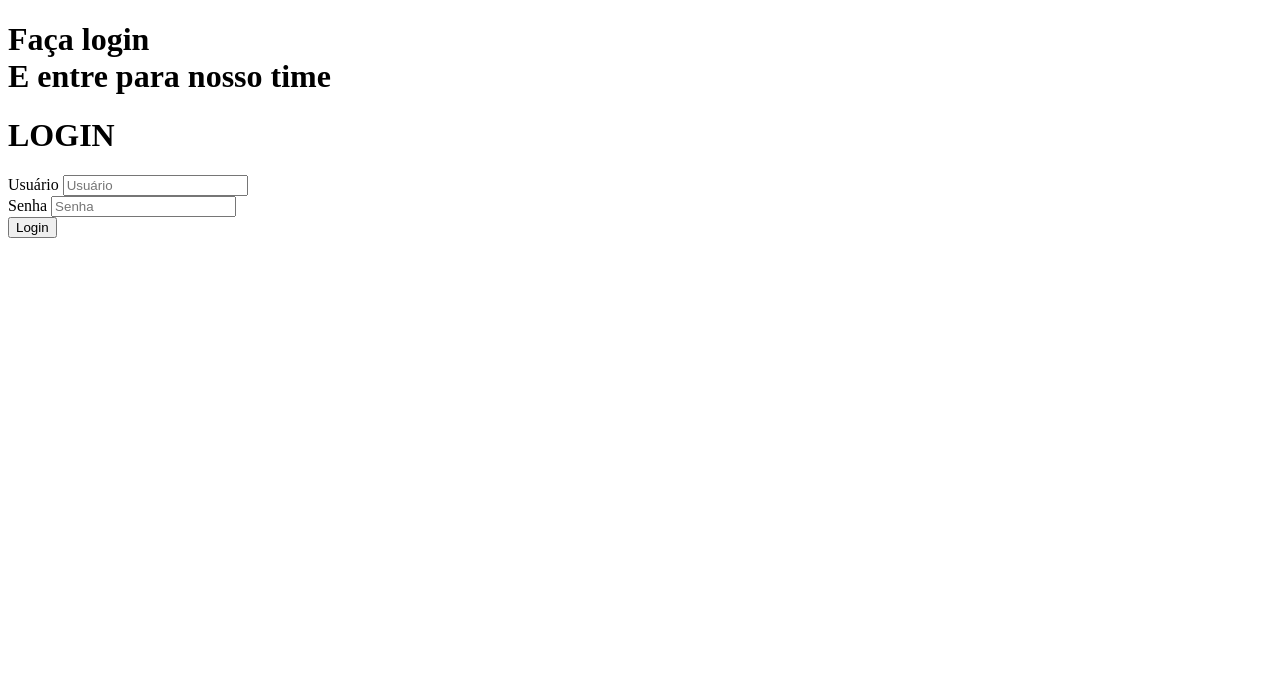
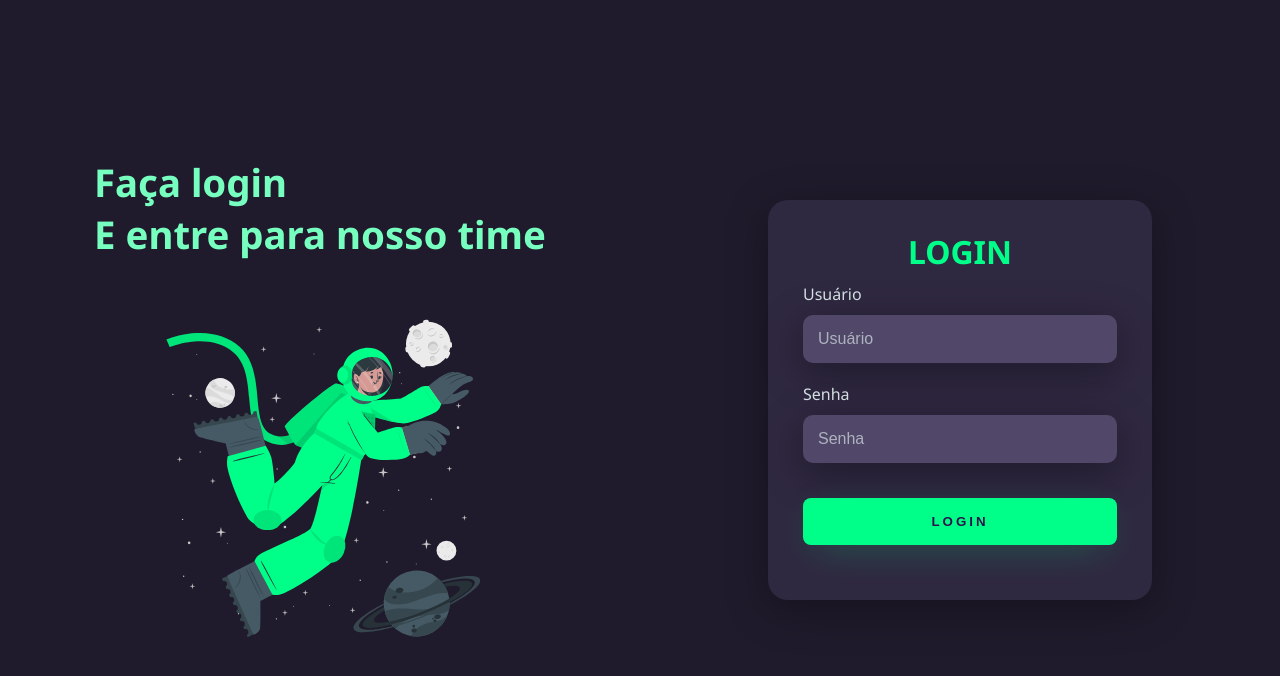
Before and after one commit to gilsonluzfilho/Login-Page, a plain HTML site: page index.html in a window 1280 px wide. Drawn offline with Linux system fonts and the light colour scheme.

Commit message:
projeto finalizado

```diff
--- a/index.html
+++ b/index.html
@@ -5,13 +5,14 @@
     <meta http-equiv="X-UA-Compatible" content="IE=edge">
     <meta name="viewport" content="width=device-width, initial-scale=1.0">
     <title>Login</title>
+    <link rel="stylesheet" href="style.css">
 </head>
 <body>
     <div class="main-login">
         <div class="left-login">
             <h1>Faça login<br> E entre para nosso time</h1>
+            <img class="left-login-image" src="astronaut-animate.svg" alt="Astronauta Animação">
         </div>
-
         <div class="right-login">
             <div class="card-login">
                 <h1>LOGIN</h1>
--- /dev/null
+++ b/style.css
@@ -0,0 +1,143 @@
+@import url('https://fonts.googleapis.com/css2?family=Noto+Sans:wght@400;700&display=swap');
+
+body {
+    margin: 0;
+    font-family: 'Noto Sans', sans-serif;
+}
+
+body * {
+    box-sizing: border-box;
+}
+
+.main-login {
+    width: 100vw;
+    height: 100vh;
+    background: #201b2c;
+    display: flex;
+    justify-content: center;
+    align-items: center;
+}
+
+.left-login {
+    width: 50vw;
+    height: 100vh;
+    display: flex;
+    flex-direction: column;
+    justify-content: center;
+    align-items: center;
+}
+
+.left-login > h1 {
+    font-size: 3vw;
+    color:#77ffc0;
+}
+.left-login-image {
+    width: 30vw;
+}
+
+.right-login {
+    width: 50vw;
+    height: 100vh;
+    display: flex;
+    justify-content: center;
+    align-items: center;
+}
+
+.card-login {
+    width: 60%;
+    display: flex;
+    justify-content: center;
+    align-items: center;
+    flex-direction: column;
+    padding: 30px 35px;
+    background: #2f2841;
+    border-radius: 20px;
+    box-shadow: 0px 10px 40px #00000056;
+}
+
+.card-login > h1 {
+    color: #00ff88;
+    font-weight: 800;
+    margin: 0;
+}
+
+.textfield {
+    width: 100%;
+    display: flex;
+    flex-direction: column;
+    align-items: flex-start;
+    justify-content: center;
+    margin: 10px 0;
+}
+
+.textfield > input {
+    width: 100%;
+    border: none;
+    border-radius: 10px;
+    padding: 15px;
+    background: #514869;
+    color: #f0ffffde;
+    font-size: 12pt;
+    box-shadow: 0px 10px 40px #00000056;
+    outline: none;
+    box-sizing: border-box;
+}
+
+.textfield > label {
+    color: #f0ffffde;
+    margin-bottom: 10px;
+}
+
+.textfield > input::placeholder {
+    color: #f0ffff94;
+}
+
+.btn-login {
+    width: 100%;
+    padding: 16px 0px;
+    margin: 25px;
+    border: none;
+    border-radius: 8px;
+    outline: none;
+    text-transform: uppercase;
+    font-weight: 800;
+    letter-spacing: 3px;
+    color:#2b134b;
+    background: #00ff88;
+    cursor: pointer;
+    box-shadow: 0px 10px 40px -12px #00ff8052;
+}
+
+@media only screen and (max-width: 950px){
+    .card-login{
+        width: 85%;
+    }
+}
+
+@media only screen and (max-width: 600px){
+    .main-login{
+        flex-direction: column;
+    }
+
+    .left-login > h1 {
+        display: none;
+    }
+
+    .left-login {
+        width: 100%;
+        height: auto;
+    }
+
+    .right-login {
+        width: 100%;
+        height: auto;
+    }
+
+    .left-login > img {
+        width: 50vw;
+    }
+
+    .card-login {
+        width: 90%;
+    }
+}
```
Also changed, not shown: astronaut-animate.svg (added), 1 other file.
